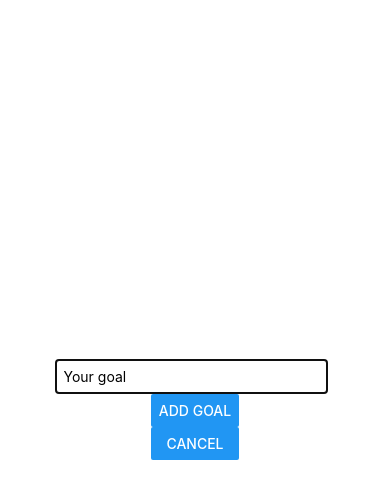
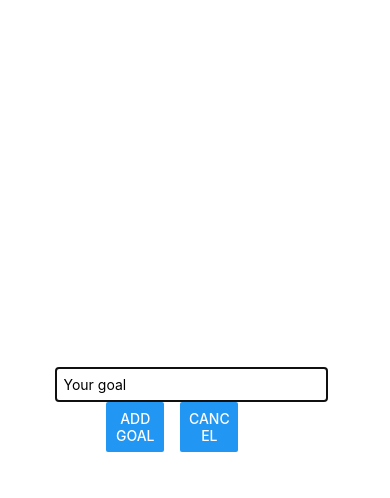
Before and after one commit to PraneethBunny123/GoalsApp, a React Native app: screen / in a window 390 px wide. Both pictures are taken after a click on the button "ADD NEW GOAL". Shown: the top 498 px of the page. Built offline with nearby package versions, Linux system fonts and the light colour scheme.

Commit message:
wrapping the buttons with View to style them

```diff
--- a/components/GoalInput.js
+++ b/components/GoalInput.js
@@ -27,9 +27,13 @@ export default function GoalInput({setGoals, isModalVisible}) {
                     placeholder='Your goal'
                     onChangeText={handleTextInput}
                 />
-                <View>
-                    <Button title='Add Goal' onPress={handleButtonClick} />
-                    <Button title="Cancel" />
+                <View style={styles.buttonContainer}>
+                    <View style={styles.button}>
+                        <Button title='Add Goal' onPress={handleButtonClick} />
+                    </View>
+                    <View style={styles.button}>
+                        <Button title="Cancel" />
+                    </View>
                 </View>
             </View>
         </Modal>
@@ -52,4 +56,11 @@ const styles = StyleSheet.create({
         marginRight: 8,
         padding: 8
     },
+    buttonContainer: {
+        flexDirection: 'row'
+    },
+    button: {
+        width: '30%',
+        marginHorizontal: 8
+    }
 })
```
